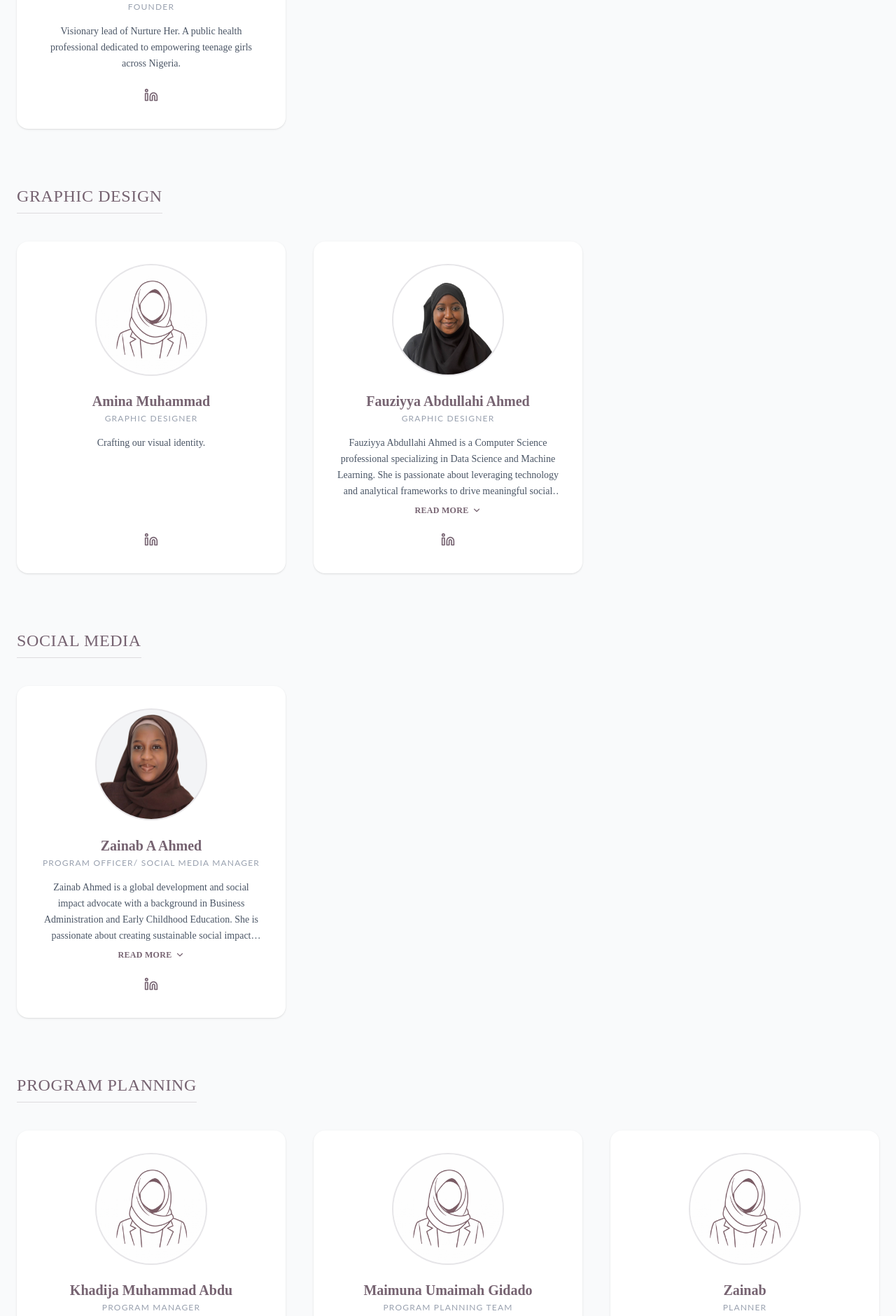
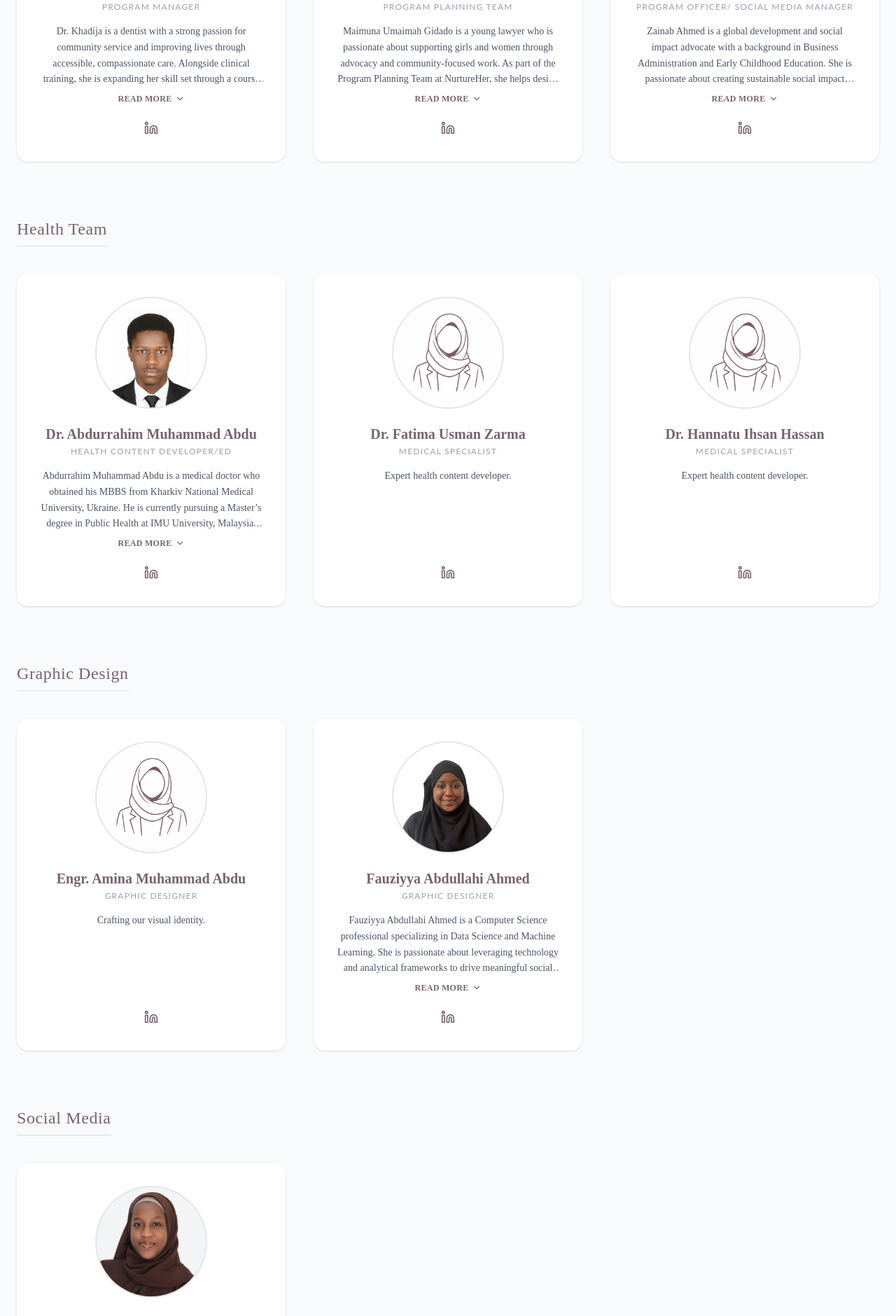
Before and after one commit to NurtureHer/Website-, a React (Vite) app in the folder nurture-her/: page /team in a window 1280 px wide. Shown: the part 620-2500 px from the top of the page at 70% size. Built offline with nearby package versions, Linux system fonts and the light colour scheme.

Commit message:
team page testing

```diff
--- a/nurture-her/src/pages/Team.jsx
+++ b/nurture-her/src/pages/Team.jsx
@@ -12,39 +12,12 @@ import placeholder from '../assets/placeholder.png';
 
 // --- DATA ---
 const departments = [
-  {
-    title: "The Founder",
-    members: [{
-      name: "Halima Muhammad",
-      role: "Founder",
-      image: imgHalima,
-      bio: "Visionary lead of Nurture Her. A public health professional dedicated to empowering teenage girls across Nigeria.",
-      linkedin: "#"
-    }]
-  },
-  {
-    title: "Graphic Design",
-    members: [
-      { name: "Amina Muhammad ", role: "Graphic Designer", image: placeholder, bio: "Crafting our visual identity.", linkedin: "#" },
-      { name: "Fauziyya Abdullahi Ahmed", role: "Graphic Designer", image: imgfauzie, bio: "Fauziyya Abdullahi Ahmed is a Computer Science professional specializing in Data Science and Machine Learning. She is passionate about leveraging technology and analytical frameworks to drive meaningful social innovation and community-focused initiatives. By combining technical precision with creative problem-solving, she helps design engaging, accessible resources for Nurture Her. Fauziyya is committed to using her expertise to create digital spaces that empower girls to build confidence, access new opportunities, and reach their full potential.", linkedin: "#" }
-    ]
-  },
-  {
-    title: "Social Media",
-    members: [{
-      name: "Zainab A Ahmed",
-      role: "Program officer/ Social Media Manager",
-      image: imgZainabA,
-      // Updated Full Bio
-      bio: "Zainab Ahmed is a global development and social impact advocate with a background in Business Administration and Early Childhood Education. She is passionate about creating sustainable social impact through innovative programs and community-based initiatives.",
-      linkedin: "#"
-    }]
-  },
+
   {
     title: "Program Planning",
     members: [
       {
-        name: "Khadija Muhammad Abdu",
+        name: "Dr. Khadija Muhammad Abdu",
         role: "Program manager",
         image: placeholder,
         // Updated Full Bio
@@ -60,31 +33,52 @@ const departments = [
         linkedin: "#"
       },
       {
-        name: "Zainab",
-        role: "Planner",
-        image: placeholder,
-        bio: "Structuring our initiatives and coordinating girl-centered programs.",
-        linkedin: "#"
-      }
+      name: "Zainab A Ahmed",
+      role: "Program officer/ Social Media Manager",
+      image: imgZainabA,
+      // Updated Full Bio
+      bio: "Zainab Ahmed is a global development and social impact advocate with a background in Business Administration and Early Childhood Education. She is passionate about creating sustainable social impact through innovative programs and community-based initiatives.",
+      linkedin: "#"
+    }
     ]
   },
   {
-    title: "Content Developers (Health)",
+    title: "Health Team",
     members: [
       {
-        name: "Abdurrahim Muhammad Abdu",
+        name: "Dr. Abdurrahim Muhammad Abdu",
         role: "Health content developer/ED",
         image: imgabdul,
         // Updated Full Bio
         bio: "Abdurrahim Muhammad Abdu is a medical doctor who obtained his MBBS from Kharkiv National Medical University, Ukraine. He is currently pursuing a Master’s degree in Public Health at IMU University, Malaysia. His professional interests include health equity, health policy development, and community-based interventions. Beyond his academic pursuits, he enjoys working out, playing football, and reading.",
         linkedin: "#"
       },
-      { name: "Dr. Fatima", role: "Medical Specialist", image: placeholder, bio: "Expert health content developer.", linkedin: "#" },
-      { name: "Dr. Ihsan", role: "Medical Specialist", image: placeholder, bio: "Expert health content developer.", linkedin: "#" }
+      { name: "Dr. Fatima Usman Zarma", role: "Medical Specialist", image: placeholder, bio: "Expert health content developer.", linkedin: "#" },
+      { name: "Dr. Hannatu Ihsan Hassan", role: "Medical Specialist", image: placeholder, bio: "Expert health content developer.", linkedin: "#" }
     ]
   },
   {
-    title: "Advisory",
+    title: "Graphic Design",
+    members: [
+      { name: "Engr. Amina Muhammad Abdu", role: "Graphic Designer", image: placeholder, bio: "Crafting our visual identity.", linkedin: "#" },
+      { name: "Fauziyya Abdullahi Ahmed", role: "Graphic Designer", image: imgfauzie, bio: "Fauziyya Abdullahi Ahmed is a Computer Science professional specializing in Data Science and Machine Learning. She is passionate about leveraging technology and analytical frameworks to drive meaningful social innovation and community-focused initiatives. By combining technical precision with creative problem-solving, she helps design engaging, accessible resources for Nurture Her. Fauziyya is committed to using her expertise to create digital spaces that empower girls to build confidence, access new opportunities, and reach their full potential.", linkedin: "#" }
+    ]
+  },
+  {
+    title: "Social Media",
+    members: [{
+      name: "Zainab A Ahmed",
+      role: "Program officer/ Social Media Manager",
+      image: imgZainabA,
+      // Updated Full Bio
+      bio: "Zainab Ahmed is a global development and social impact advocate with a background in Business Administration and Early Childhood Education. She is passionate about creating sustainable social impact through innovative programs and community-based initiatives.",
+      linkedin: "#"
+    }]
+  },
+
+  ,
+  {
+    title: "Content Advisor",
     members: [{
       name: "Aaliyah Abdullahi Ahmed",
       role: "Content Developer and Advisor",
@@ -158,7 +152,7 @@ const Team = () => {
 
         {departments.map((dept, idx) => (
           <div key={idx} className="mb-20">
-            <h2 className="text-2xl font-serif text-brand-mauve mb-10 border-b border-brand-mauve/20 pb-2 inline-block uppercase tracking-wide">
+            <h2 className="text-2xl font-serif text-brand-mauve mb-10 border-b border-brand-mauve/20 pb-2 inline-block  tracking-wide">
               {dept.title}
             </h2>
             {/* Added 'items-stretch' to make cards equal height in a row */}
```
